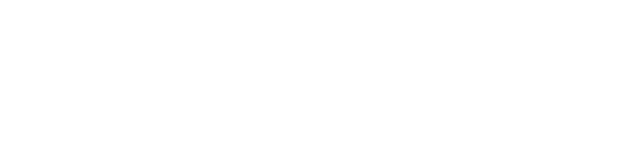
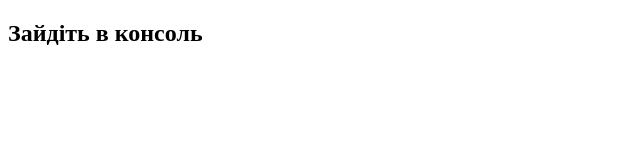
Before and after one commit to AndrukhivBohdan/TypeScript, a plain HTML site: page LaboratoryWork1/build/index.html in a window 1280 px wide. Shown: the whole page, without its empty margins (0-640 px from the left). Drawn offline with Linux system fonts and the light colour scheme.

Commit message:
Add header to index.html
Added a header to the HTML document.

```diff
--- a/LaboratoryWork1/build/index.html
+++ b/LaboratoryWork1/build/index.html
@@ -7,6 +7,7 @@
     <script src="js/script.js" defer></script>
 </head>
 <body>
+    <h2>Зайдіть в консоль</h2>
+</body>
 
-</body>
 </html>
```
